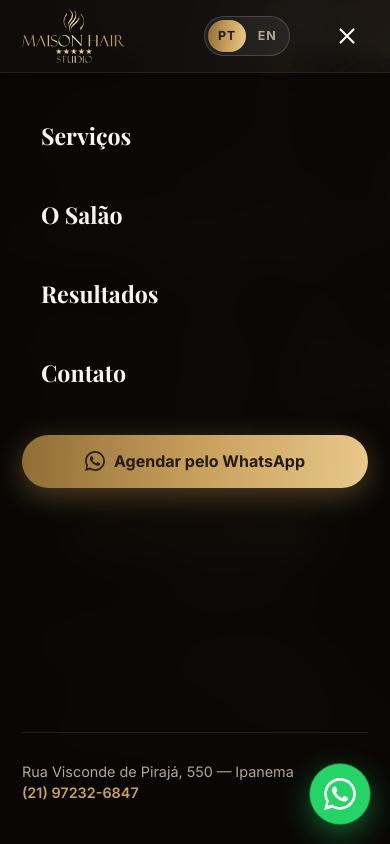
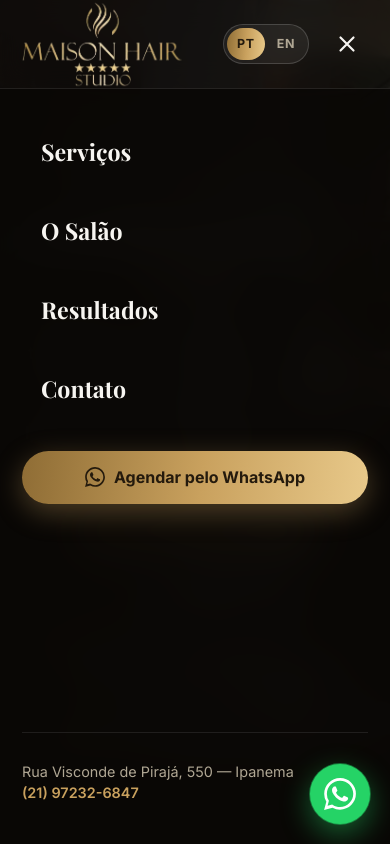
Before and after one commit to fcedde/maisonhairipanema, a plain HTML site: page index.html in a window 390 px wide. Both pictures are taken after a click on the button "Abrir menu". Shown: the top 844 px of the page. Drawn offline with nearby package versions, Linux system fonts and the light colour scheme.

Commit message:
Add files via upload

```diff
--- a/index.html
+++ b/index.html
@@ -58,10 +58,10 @@ img{max-width:100%;display:block}
 
 /* Header */
 header{position:fixed;top:0;left:0;right:0;z-index:50;background:rgba(13,11,9,.78);backdrop-filter:blur(14px);border-bottom:1px solid var(--line);transition:.3s}
-.nav{display:flex;align-items:center;justify-content:space-between;height:96px}
-.brand{display:flex;align-items:center;gap:11px}
+.nav{display:flex;align-items:center;justify-content:space-between;height:120px}
+.brand{display:flex;align-items:center;gap:11px;flex-shrink:0}
 .logo-chip{background:transparent;border-radius:11px;padding:0;display:inline-flex;align-items:center;border:none;overflow:visible;box-shadow:none}
-.logo-img{height:88px;width:auto;display:block;max-height:88px}
+.logo-img{height:160px;width:auto;display:block;max-height:160px;object-fit:contain}
 .nav-links{display:flex;align-items:center;gap:30px}
 .nav-links a.lnk{font-weight:600;font-size:.94rem;color:var(--muted);transition:.2s}
 .nav-links a.lnk:hover{color:var(--ink)}
@@ -81,7 +81,7 @@ header{position:fixed;top:0;left:0;right:0;z-index:50;background:rgba(13,11,9,.7
 
 /* Mobile nav panel */
 .mobile-nav{
-  position:fixed;top:96px;left:0;right:0;bottom:0;
+  position:fixed;top:120px;left:0;right:0;bottom:0;
   background:rgba(10,8,6,.97);backdrop-filter:blur(18px);
   z-index:45;padding:28px 22px 40px;
   display:flex;flex-direction:column;gap:8px;
@@ -103,7 +103,7 @@ header{position:fixed;top:0;left:0;right:0;z-index:50;background:rgba(13,11,9,.7
 body.menu-open{overflow:hidden}
 
 /* Hero */
-.hero{position:relative;min-height:100svh;display:flex;align-items:center;padding:120px 0 70px;overflow:hidden}
+.hero{position:relative;min-height:100svh;display:flex;align-items:center;padding:150px 0 70px;overflow:hidden}
 .hero-bg{position:absolute;inset:0;z-index:0;background:url('hero.jpg') center 30%/cover no-repeat;transform:scale(1.04)}
 .hero-bg::after{content:"";position:absolute;inset:0;background:linear-gradient(100deg,rgba(10,8,6,.94) 0%,rgba(10,8,6,.78) 44%,rgba(10,8,6,.28) 100%),linear-gradient(0deg,rgba(10,8,6,.97) 2%,rgba(10,8,6,0) 46%)}
 .hero .wrap{position:relative;z-index:2;width:100%}
@@ -187,12 +187,13 @@ section{position:relative}
 .info-row .t span{color:var(--muted);font-size:.96rem}
 .info-row .t a{color:var(--orange);font-weight:600}
 
-/* CTA band */
-.cta-band{background:var(--grad);border-radius:28px;padding:54px 44px;text-align:center;color:#241a0d;position:relative;overflow:hidden}
-.cta-band h2{font-size:clamp(1.7rem,4vw,2.6rem);font-weight:800;color:#241a0d;margin-bottom:12px}
-.cta-band p{font-size:1.1rem;font-weight:600;color:#43331a;margin-bottom:26px;opacity:.95}
-.cta-band .btn-wa{background:#0d0b09;color:#fff;box-shadow:0 12px 36px rgba(0,0,0,.3);filter:none}
-.cta-band .btn-wa:hover{background:#000;filter:none}
+/* CTA band — fundo dourado, card escuro, botão dourado */
+.cta-wrap{background:var(--grad);border-radius:28px;padding:28px;position:relative}
+.cta-band{background:var(--card);border:1px solid var(--line2);border-radius:22px;padding:54px 44px;text-align:center;color:var(--ink);position:relative;overflow:hidden;box-shadow:0 16px 40px rgba(0,0,0,.35)}
+.cta-band h2{font-size:clamp(1.7rem,4vw,2.6rem);font-weight:800;color:var(--ink);margin-bottom:12px}
+.cta-band p{font-size:1.1rem;font-weight:600;color:var(--muted);margin-bottom:26px;opacity:.95}
+.cta-band .btn-wa{background:var(--grad);color:#241a0d;box-shadow:0 8px 28px rgba(201,161,94,.4);filter:none}
+.cta-band .btn-wa:hover{filter:brightness(1.08);box-shadow:0 12px 36px rgba(201,161,94,.55)}
 
 /* Footer */
 footer{background:#0a0806;border-top:1px solid var(--line);padding:56px 0 28px}
@@ -233,9 +234,9 @@ footer{background:#0a0806;border-top:1px solid var(--line);padding:56px 0 28px}
 .nav-links .lnk{display:none}
 .menu-toggle{display:grid;place-items:center}
 .nav .btn-wa{display:none}
-.logo-img{height:72px;max-height:72px}
-.nav{height:86px}
-.mobile-nav{top:86px}
+.logo-img{height:120px;max-height:120px}
+.nav{height:100px}
+.mobile-nav{top:100px}
 }
 @media(max-width:560px){
 .grid{grid-template-columns:1fr}
@@ -244,10 +245,10 @@ footer{background:#0a0806;border-top:1px solid var(--line);padding:56px 0 28px}
 .promo .body{padding:30px 24px}
 .cta-band{padding:40px 22px}
 .foot-grid{grid-template-columns:1fr}
-.hero{padding-top:120px;padding-bottom:54px}
-.logo-img{height:58px;max-height:58px}
-.nav{height:72px}
-.mobile-nav{top:72px}
+.hero{padding-top:130px;padding-bottom:54px}
+.logo-img{height:90px;max-height:90px}
+.nav{height:88px}
+.mobile-nav{top:88px}
 .hero-inner{max-width:100%;margin:0 auto;text-align:center}
 .hero p.sub{margin-left:auto;margin-right:auto}
 .hero-cta{justify-content:center}
@@ -523,13 +524,15 @@ Agendar pelo WhatsApp
 <!-- CTA BAND -->
 <section class="band" style="padding-top:0">
 <div class="wrap">
-<div class="cta-band reveal">
+<div class="cta-wrap reveal">
+<div class="cta-band">
 <h2>Pronta para o seu momento de beleza?</h2>
 <p>Agende seu horário pelo WhatsApp e deixe a nossa equipe cuidar do resto.</p>
 <a href="https://wa.me/5521972326847?text=Ol%C3%A1!%20Vim%20pelo%20site%20da%20Maison%20Hair%20e%20quero%20agendar%20um%20hor%C3%A1rio." class="btn btn-wa" target="_blank" rel="noopener">
 <svg viewBox="0 0 24 24" fill="currentColor"><path d="M.057 24l1.687-6.163a11.867 11.867 0 01-1.587-5.946C.16 5.335 5.495 0 12.05 0a11.817 11.817 0 018.413 3.488 11.824 11.824 0 013.48 8.414c-.003 6.557-5.338 11.892-11.893 11.892a11.9 11.9 0 01-5.688-1.448L.057 24zm6.597-3.807c1.676.995 3.276 1.591 5.392 1.592 5.448 0 9.886-4.434 9.889-9.885.002-5.462-4.415-9.89-9.881-9.892-5.452 0-9.887 4.434-9.889 9.884a9.86 9.86 0 001.51 5.26l-.999 3.648 3.477-.913zm11.387-5.464c-.074-.124-.272-.198-.57-.347-.297-.149-1.758-.868-2.031-.967-.272-.099-.47-.149-.669.149-.198.297-.768.967-.941 1.165-.173.198-.347.223-.644.074-.297-.149-1.255-.462-2.39-1.475-.883-.788-1.48-1.761-1.653-2.059-.173-.297-.018-.458.13-.606.134-.133.297-.347.446-.521.151-.172.2-.296.3-.495.099-.198.05-.372-.025-.521-.075-.148-.669-1.611-.916-2.206-.242-.579-.487-.501-.669-.51l-.57-.01c-.198 0-.52.074-.792.372s-1.04 1.016-1.04 2.479 1.065 2.876 1.213 3.074c.149.198 2.095 3.2 5.076 4.487.709.306 1.263.489 1.694.626.712.226 1.36.194 1.872.118.571-.085 1.758-.719 2.006-1.413.248-.695.248-1.29.173-1.414z"/></svg>
 Agendar meu horário
 </a>
+</div>
 </div>
 </div>
 </section>
@@ -539,7 +542,7 @@ Agendar meu horário
 <div class="wrap">
 <div class="foot-grid">
 <div class="foot-brand">
-<span class="logo-chip" style="display:inline-flex;width:max-content"><img src="logo.png" alt="Maison Hair" class="logo-img" style="height:100px;max-height:100px"></span>
+<span class="logo-chip" style="display:inline-flex;width:max-content"><img src="logo.png" alt="Maison Hair" class="logo-img" style="height:160px;max-height:160px"></span>
 <p>Salão de beleza e estética em Ipanema, Rio de Janeiro. Cortes, coloração e mechas, progressiva, tratamentos capilares, manicure, pedicure e estética facial. Transformamos sua beleza.</p>
 </div>
 <div class="foot-col">
```
Also changed, not shown: index-en.html (+23 -20 lines).
